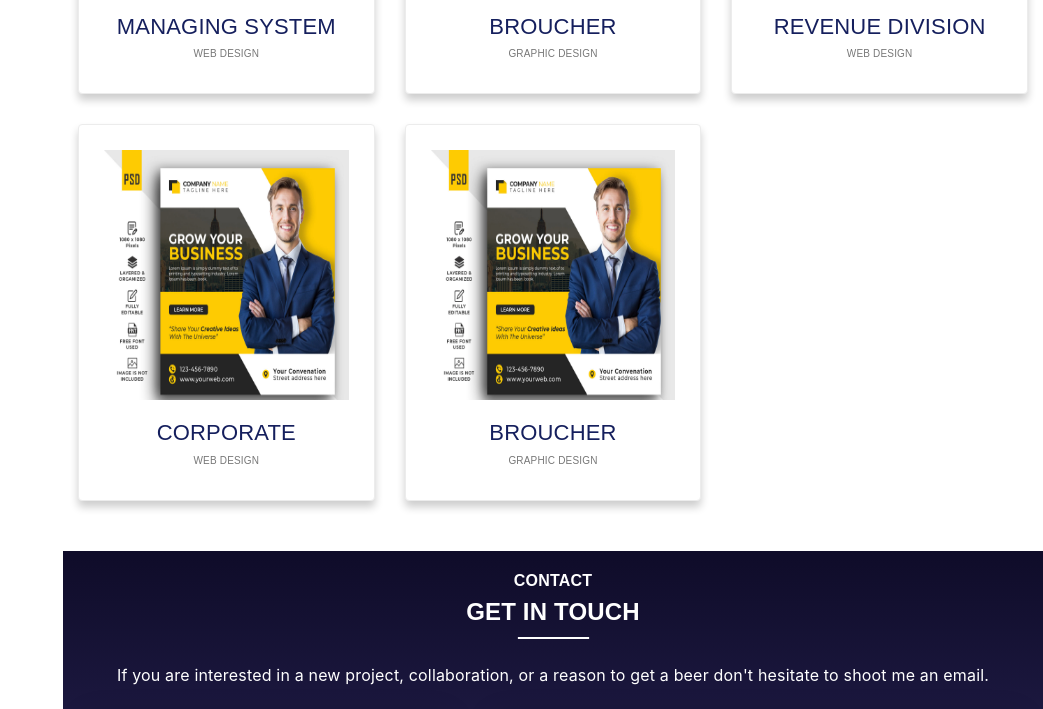
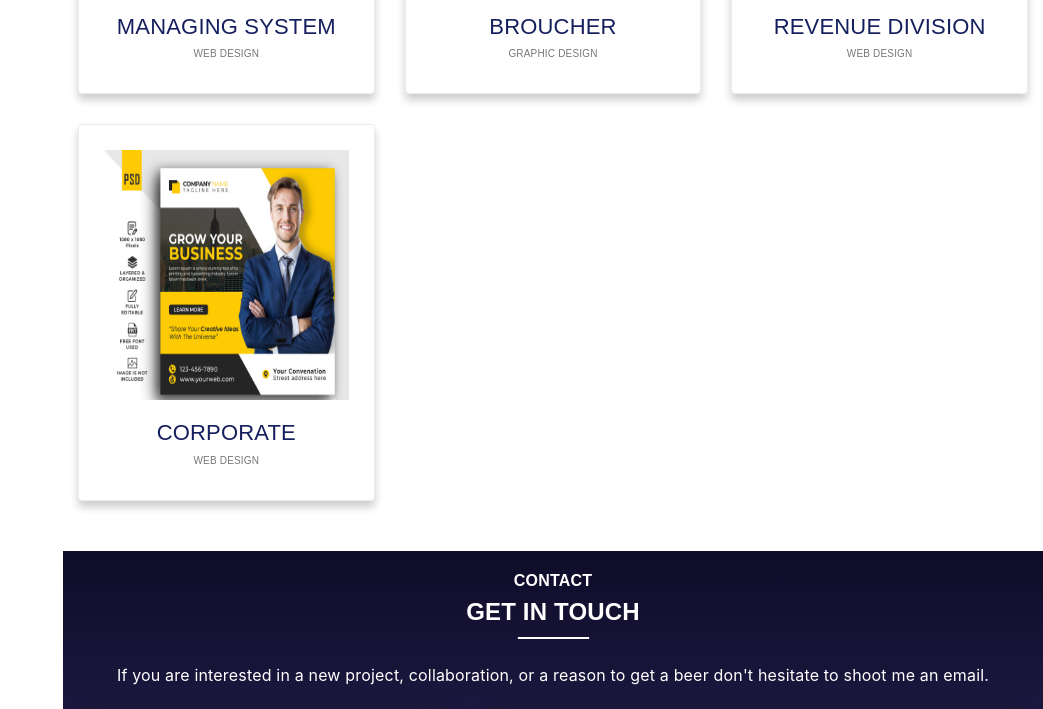
Before and after one commit to Gangadharroy/ganagdharroy, a plain HTML site: page index.html in a window 1280 px wide. Shown: the part 5320-6029 px from the top of the page, without its empty margins (237-1280 px from the left). Drawn offline with Linux system fonts and the light colour scheme; a script that the page names is missing; a web font is replaced by a local one.

Commit message:
gangadhar

```diff
--- a/index.html
+++ b/index.html
@@ -656,15 +656,6 @@
           </div>
 
 
-          <div class="col-lg-4 col-md-6 portfolio-item filter-app" style="position: absolute; left: 880px; top: 406px;">
-          <a href="images/2f65c3116514835.6063745694707.jpg" class="project" target="_blank">
-			<img src="images/2f65c3116514835.6063745694707.jpg" class="img-fluid" alt="">
-		  <h4> Broucher </h4>
-			<small><h5>  Graphic Design  </h5></small>
-			</a>
-          </div>
-
-
 
         </div>
 
```
